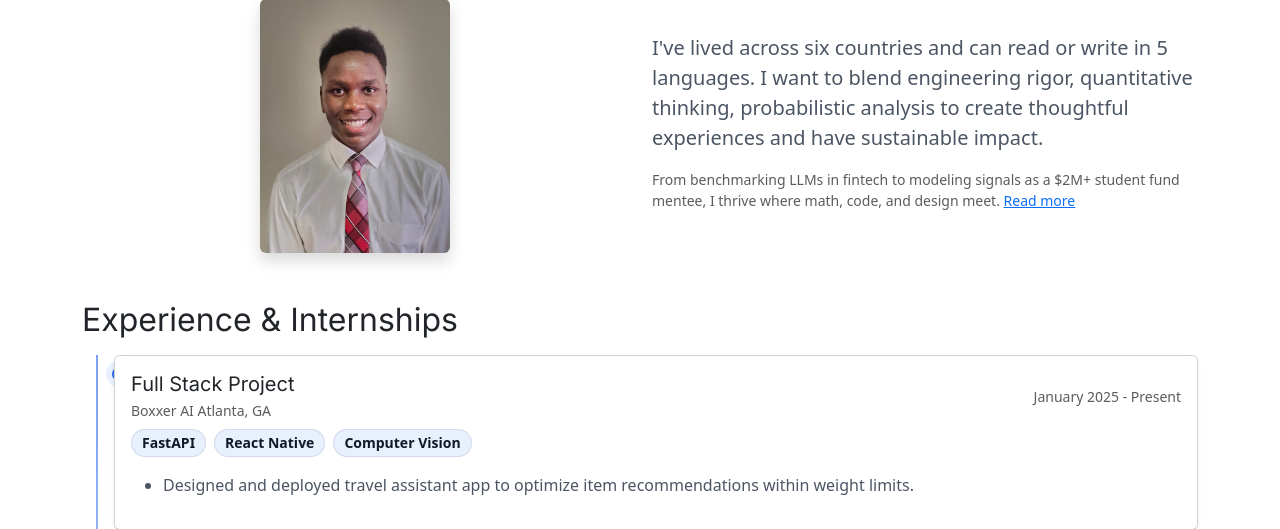
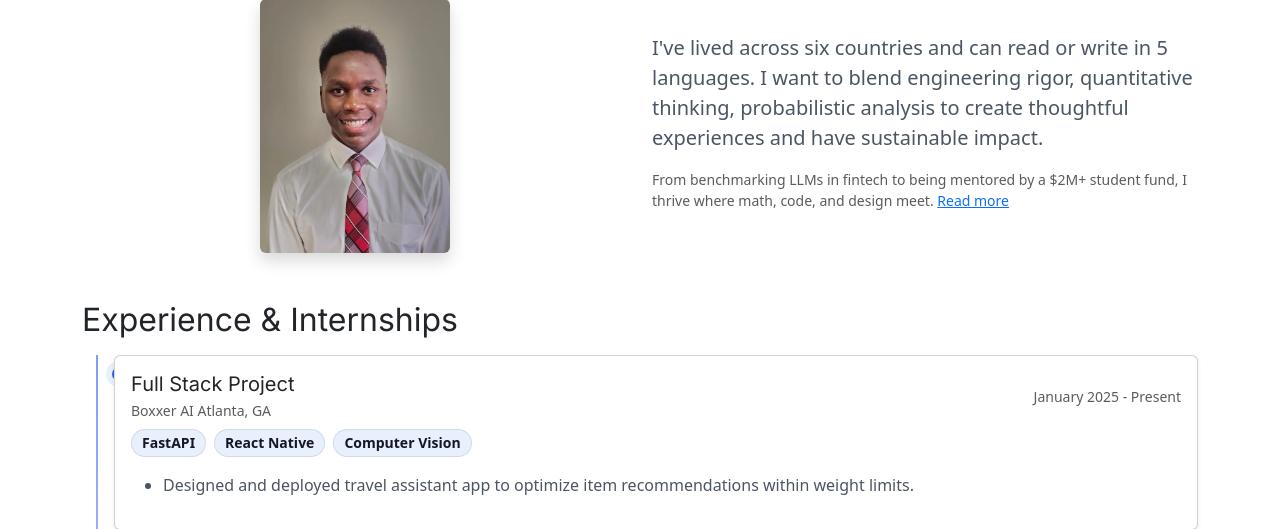
Before and after one commit to andomo3/PortfolioWebsite, a Django app: page / in a window 1280 px wide. Shown: the part 535-1064 px from the top of the page. Run offline with Django 5.2, Linux system fonts and the light colour scheme; data comes from the database, SQL or seed files in the repository; both versions use the stored data as it was after the commit; parts of the project's set-up code (start-up, migrations or seed data) failed here and were passed over; some libraries are stand-ins or nearby versions.

Commit message:
uploading boxxer

```diff
--- a/PortfolioWebsite/home/templates/home/index.html
+++ b/PortfolioWebsite/home/templates/home/index.html
@@ -53,8 +53,7 @@
         create thoughtful experiences and have sustainable impact.
     </p>
     <p class="text-muted mb-2" id="intro-preview">
-      From benchmarking LLMs in fintech to modeling signals as a $2M+ student
-      fund mentee, I thrive where math, code, and design meet.
+      From benchmarking LLMs in fintech to being mentored by a $2M+ student fund, I thrive where math, code, and design meet.
       <a
         class="link-primary"
         data-bs-toggle="collapse"
```
Also changed, not shown: PortfolioWebsite/db.sqlite3.
